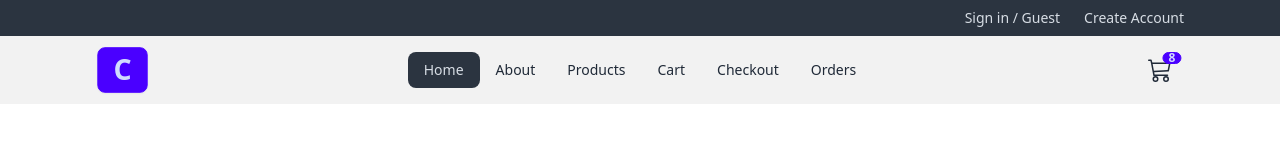
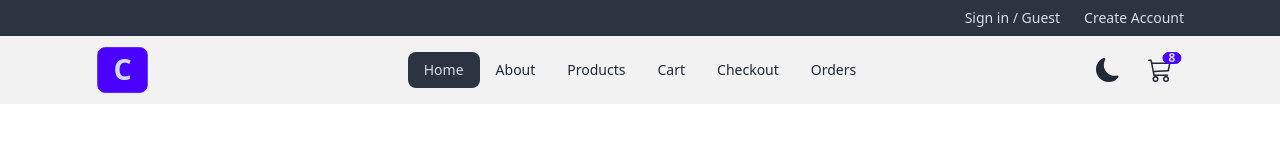
Before and after one commit to theo82/my-comfy-app, a React (Vite) app: page / in a window 1280 px wide. Shown: the top 160 px of the page. Built offline with nearby package versions, Linux system fonts and the light colour scheme.

Commit message:
Toggle Component

```diff
--- a/src/components/Navbar.jsx
+++ b/src/components/Navbar.jsx
@@ -2,7 +2,14 @@
 import { FaB, FaBarsStaggered } from 'react-icons/fa6'
 import { NavLink } from 'react-router-dom'
 import NavLinks from './NavLinks'
+import { useState } from 'react'
+
 const Navbar = () => {
+  const { theme, toggleTheme } = useState()
+  const handleTheme = () => {
+    toggleTheme()
+  }
+
   return (
     <nav className='bg-base-200'>
       <div className='navbar align-element'>
@@ -35,6 +42,13 @@
         </div>
         <div className='navbar-end'>
           {/* THEME SETUP */}
+          <label className='swap swap-rotate'>
+            <input type='checkbox' onChange={handleTheme} />
+            {/* sun icon */}
+            <BsSunFill className='swap-on h-6 w-6' />
+            {/*  */}
+            <BsMoonFill className='swap-off h-6 w-6' />
+          </label>
           {/* CART LINK */}
           <NavLink to='/cart' className='btn btn-ghost btn-circle btn-md ml-4'>
             <div className='indicator'>
```
